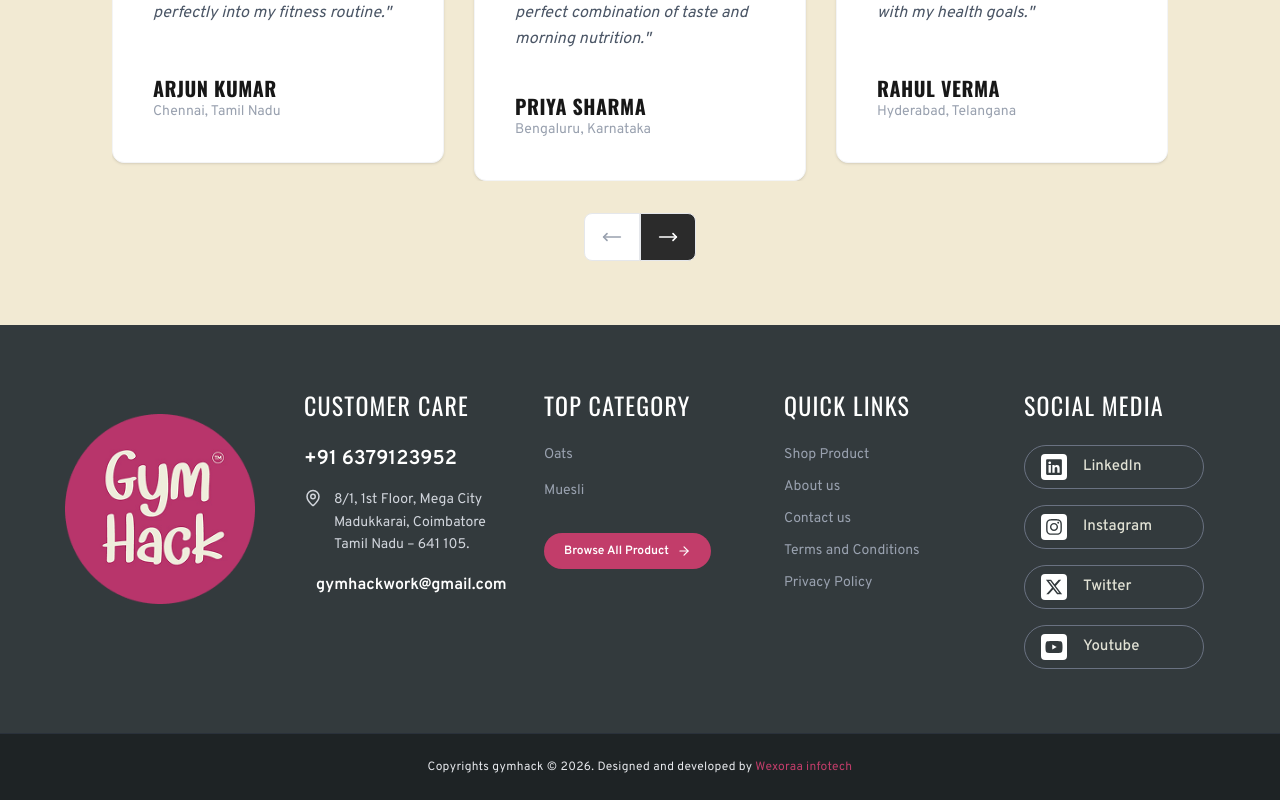
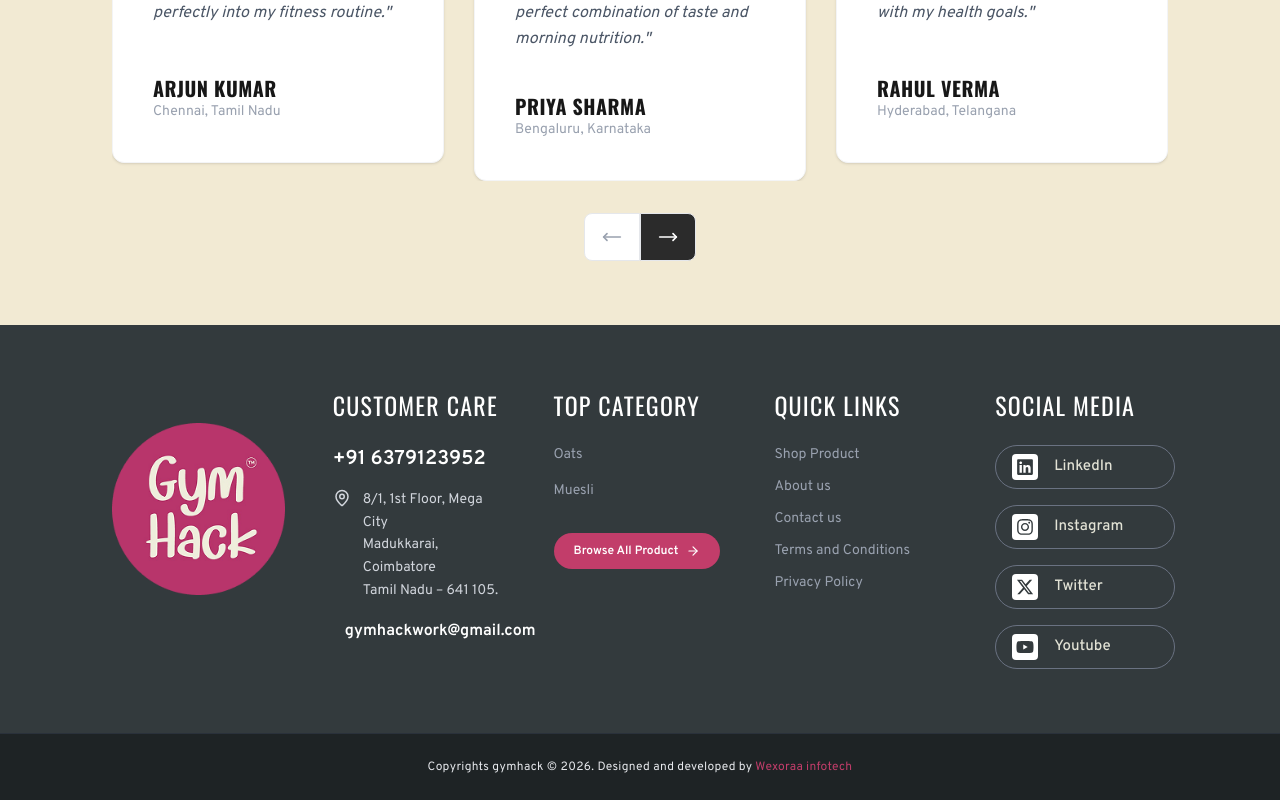
Before and after one commit to LakshmananLax02/GymHack-frontend, a Next.js app: page / in a window 1280 px wide. Shown: the part 4803-5603 px from the top of the page. Built offline with nearby package versions, Linux system fonts and the light colour scheme; no server answers.

Commit message:
final altered UI

```diff
--- a/app/Components/Footer.js
+++ b/app/Components/Footer.js
@@ -11,7 +11,7 @@ import { Reveal, RevealGroup } from './scroll/Reveal';
 export default function Footer() {
   return (
     <footer className="bg-[#333a3d] text-white">
-      <RevealGroup stagger={0.1} amount={0.15} className="max-w-[1200px] mx-auto px-6 py-16 grid grid-cols-1 md:grid-cols-4 lg:grid-cols-5 gap-12 items-start">
+      <RevealGroup stagger={0.1} amount={0.15} className="max-w-[1200px] mx-auto px-6 py-16 md:px-18 grid grid-cols-1 md:grid-cols-4 lg:grid-cols-5 gap-12 items-start">
 
         {/* 1. Logo Section */}
         <RevealGroup.Item variant="up" className="lg:col-span-1 flex justify-center lg:justify-start">
```
